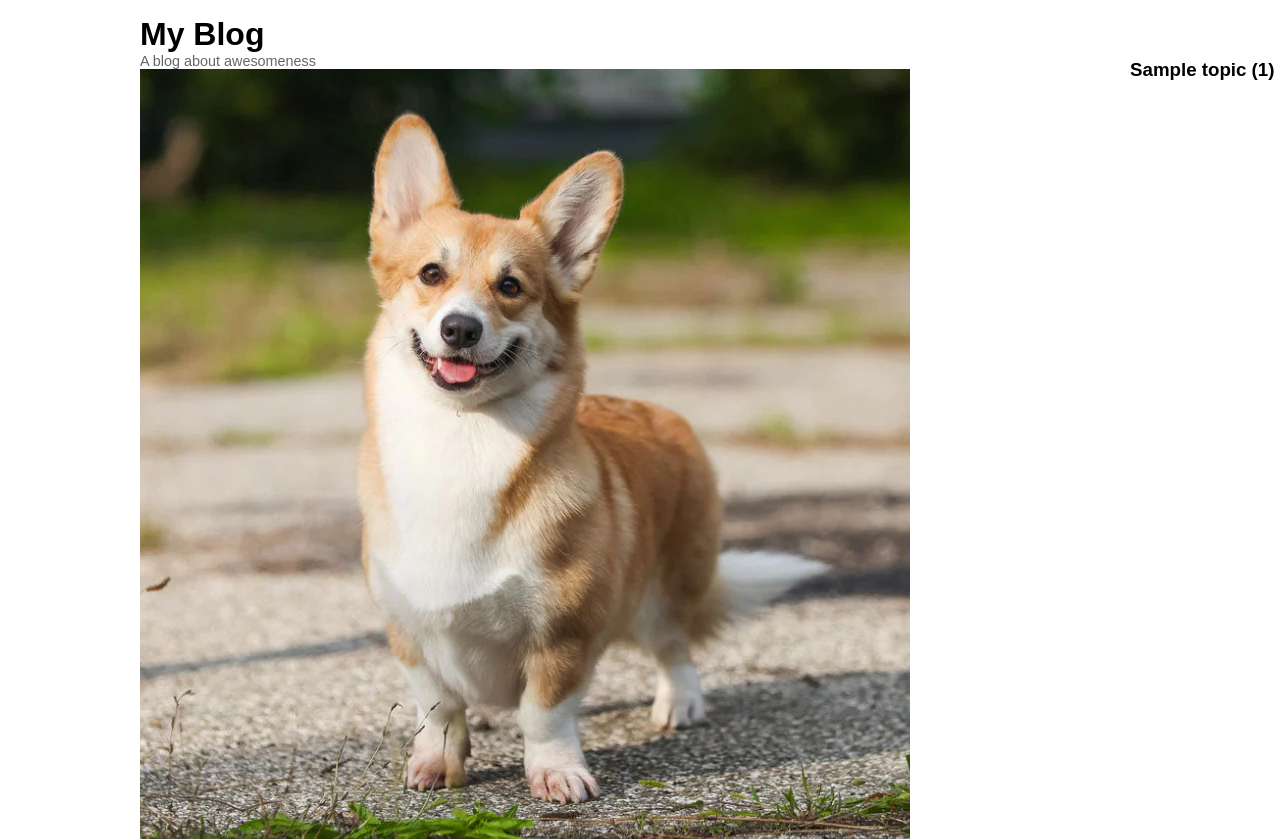
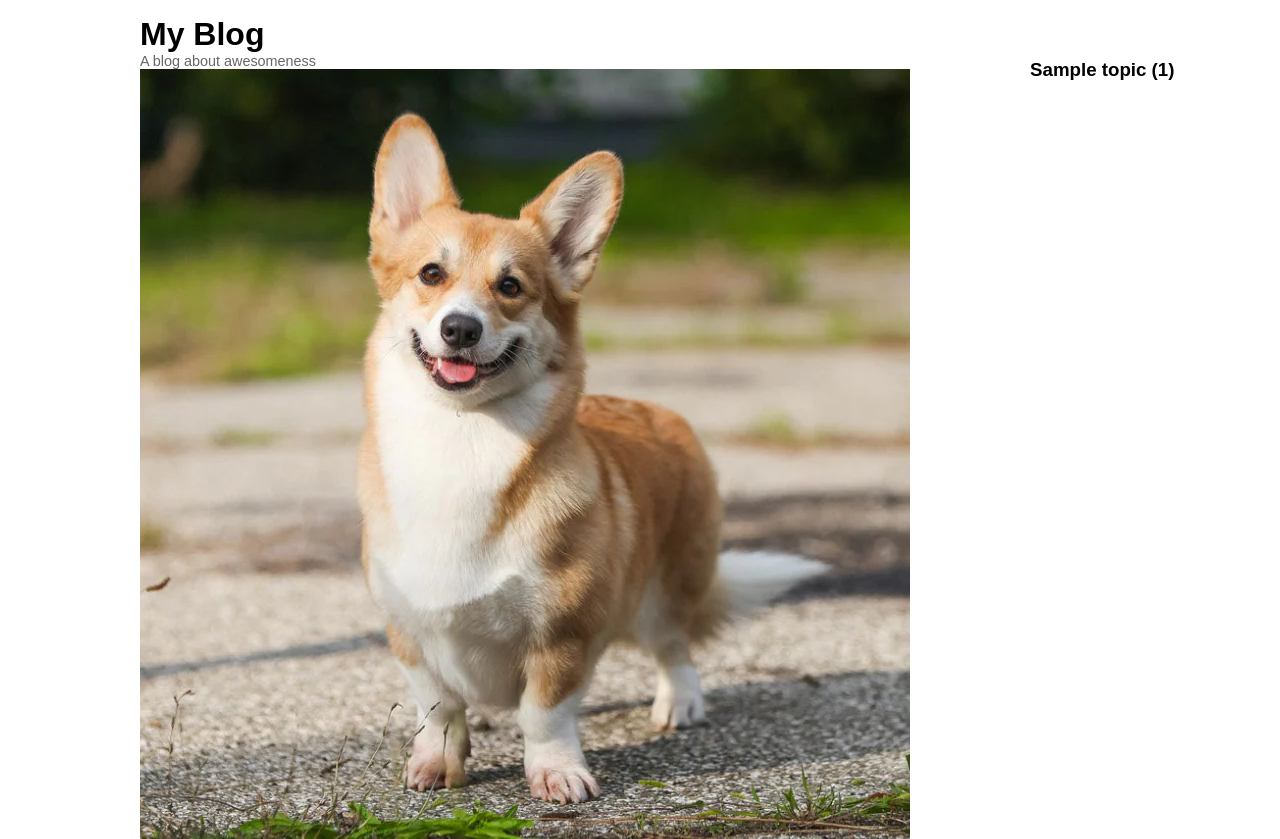
Before and after one commit to SamSevens/blogfixedsam, a Django app: page / in a window 1280 px wide. Shown: the top 839 px of the page. Run offline with Django 4.2, Linux system fonts and the light colour scheme; tables that the repository leaves empty hold one stand-in row (values such as "Sample post").

Commit message:
changed appearance of sidebar

```diff
--- a/blog/static/blog/base.css
+++ b/blog/static/blog/base.css
@@ -76,9 +76,8 @@ a:hover {
   width: 150px;
   position: fixed;
   top: 0;
-  right: 0;
+  right: 100px;
   padding-top: 40px;
-
 }
 /* Style the footer */
 #site-footer {
--- a/blog/templates/blog/about.html
+++ b/blog/templates/blog/about.html
@@ -1,3 +1,4 @@
+
 {% extends "blog/base.html" %}
 
 {% block page_title %}About{% endblock %}
```
